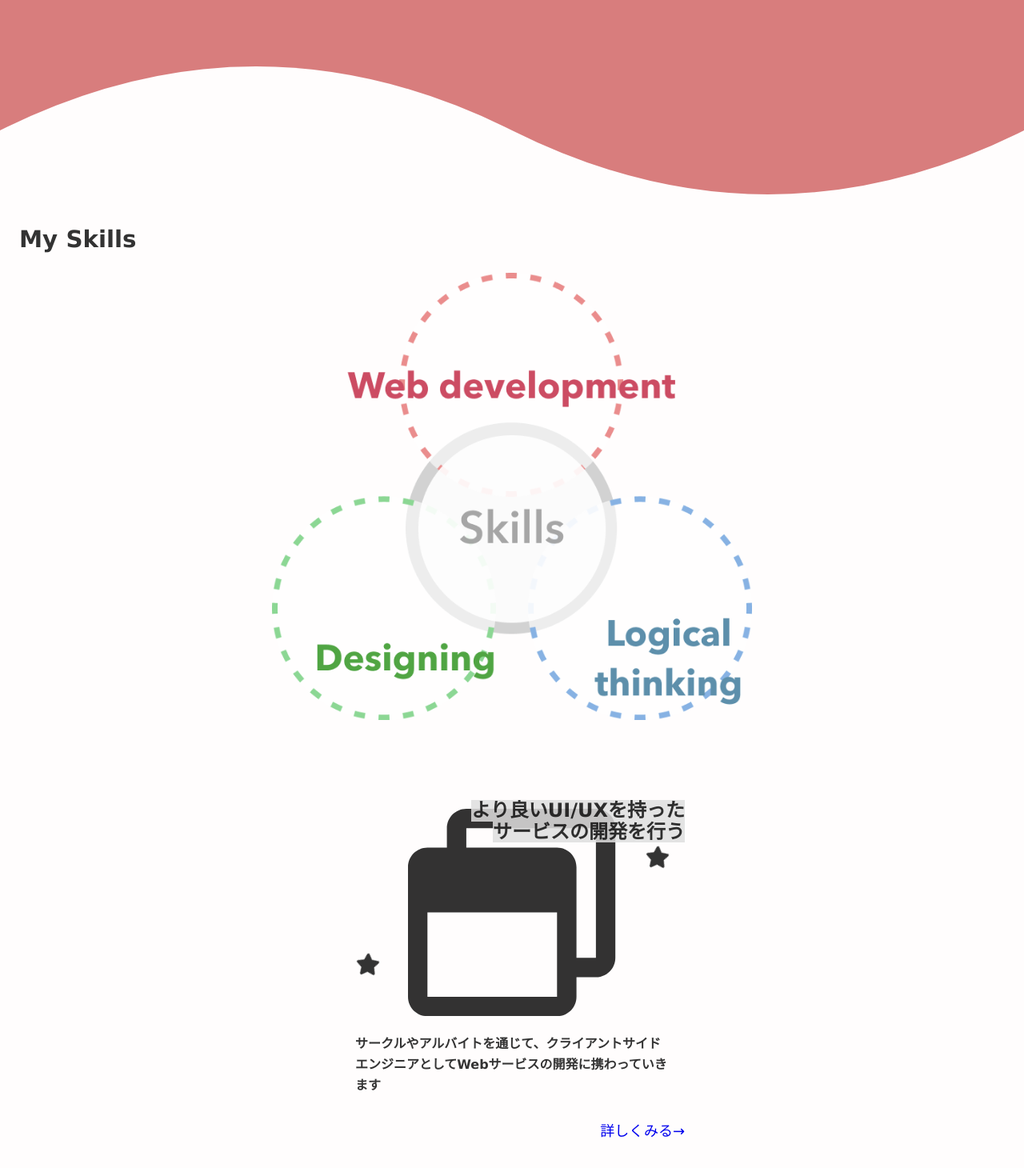
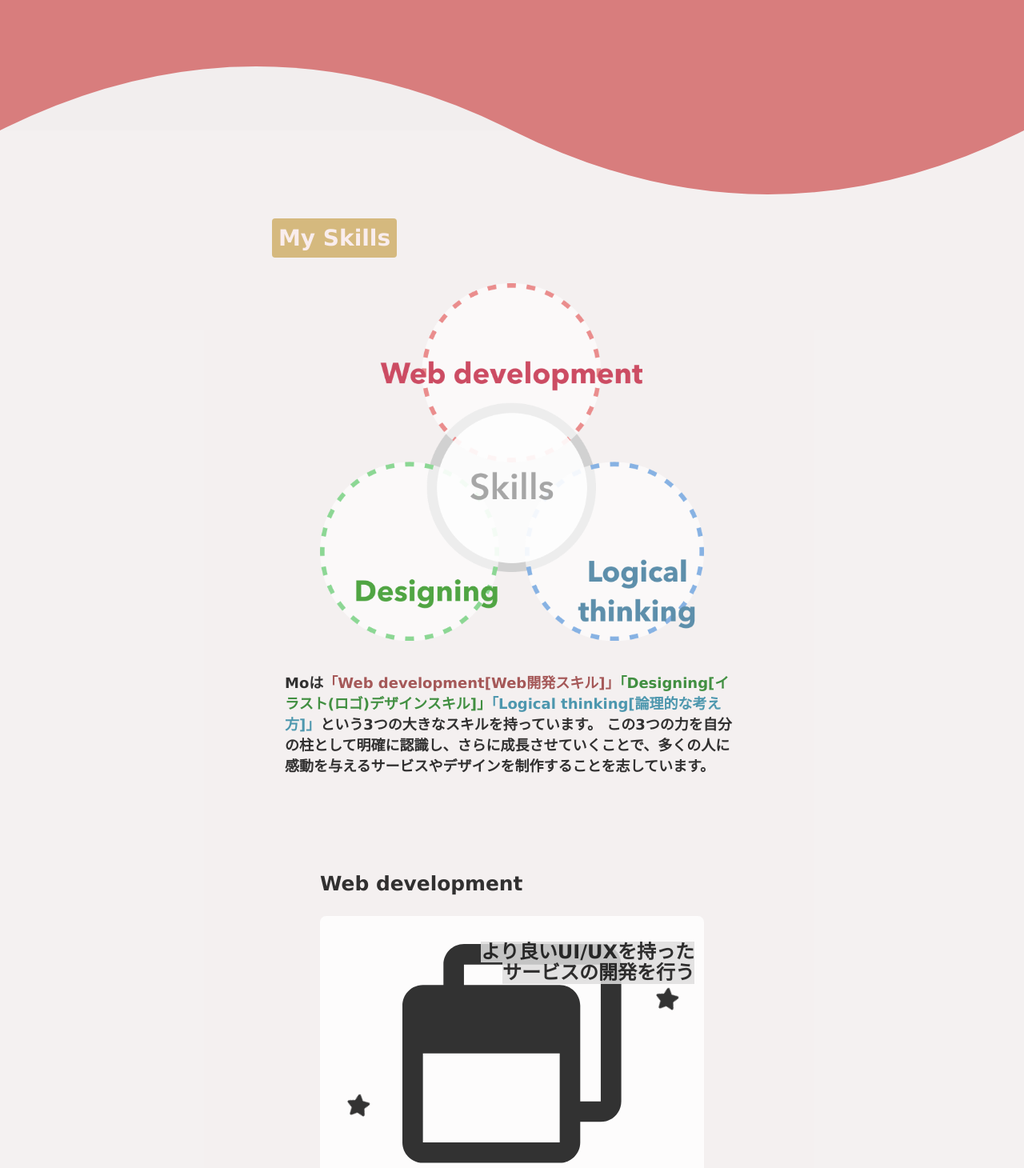
Before and after one commit to momoogles/momoogles.github.io, a Gatsby site: page / in a window 1280 px wide. Shown: the part 605-2065 px from the top of the page at 80% size. Built offline with nearby package versions, Linux system fonts and the light colour scheme; Gatsby itself is replaced by a stand-in of ours.

Commit message:
add the descriotion for three pillars

```diff
--- a/src/components/modules/AdCard.js
+++ b/src/components/modules/AdCard.js
@@ -9,7 +9,7 @@ import './AdCard.scss'
 const AdCard = ({ paragraphList, adText, paragraphPosition, link, children }) => {
   const paragraphElements = paragraphList.map(paragraph => <div className="paragraph-wrap" key={`ad-title-${paragraph}`}><span className="belt">{paragraph}</span></div>)
   return (
-    <article className="ad-card">
+    <div className="ad-card">
       <div className="image-wrap -show">
         <div className="ad-image">{children}</div>
         <h3 className={`sub-sub-title -flex-column -${paragraphPosition}`}>
@@ -22,7 +22,7 @@ const AdCard = ({ paragraphList, adText, paragraphPosition, link, children }) =>
       </div>
       <p className="text">{adText}</p>
       <div className="link"><Link to={link}>詳しくみる→</Link></div>
-    </article>
+    </div>
   )
 }
 
--- a/src/components/modules/AdCard.scss
+++ b/src/components/modules/AdCard.scss
@@ -8,7 +8,9 @@
 }
 
 .ad-card {
-  margin-top: 100px;
+  padding: 32px 12px;
+  border-radius: 8px;
+  background-color: rgba(255, 255, 255, 0.8);
   .sub-sub-title {
     font-size: 24px;
     overflow: hidden;
--- a/src/components/modules/Header.scss
+++ b/src/components/modules/Header.scss
@@ -92,7 +92,7 @@
     }
   }
   &.-white {
-    background-color: rgba(240, 238, 238, 0.9);
+    background-color: rgba(232, 223, 223, 0.9);
   }
 }
 
--- a/src/pages/index.js
+++ b/src/pages/index.js
@@ -11,11 +11,36 @@ import MySkillsImg from "components/modules/MySkillsImg"
 import './index.scss'
 
 class IndexPage extends React.Component {
-  state = {
+  constructor(props) {
+    super(props)
+    this.state = {
       scrollTop: null
     }
-  cardList = [
+    this.handleScroll = throttle(event => {
+      this.setState({ scrollTop: window.scrollY })
+    }, 100)
+  }
+  renderCardElements(cardList) {
+    return cardList.map((card, index) => (
+      <article className="card-wrap" key={`ad-card-${index}`}>
+        <h3>{card.cardTitle}</h3>
+        <AdCard
+          paragraphList={card.paragraphList}
+          paragraphPosition={card.paragraphPosition}
+          adText={card.adText}
+          link={card.link}
+        >{card.childrenElement}</AdCard>
+      </article>
+    ))
+  }
+  componentDidMount() {
+    window.addEventListener('scroll', this.handleScroll);
+  }
+  render() {
+    console.log(this.state.scrollTop)
+    const cardList = [
       {
+        cardTitle: "Web development",
         paragraphList: ["より良いUI/UXを持った", "サービスの開発を行う"],
         paragraphPosition: "right",
         adText: "サークルやアルバイトを通じて、クライアントサイドエンジニアとしてWebサービスの開発に携わっていきます",
@@ -26,6 +51,7 @@ class IndexPage extends React.Component {
           </svg>
       },
       {
+        cardTitle: "Designing",
         paragraphList: ["高クオリティな", "イラストやロゴを届ける"],
         paragraphPosition: "left",
         adText: "小さな頃からイラストを描いてきたその経験を活かして、人の心に触れるデザインを考えていきます",
@@ -36,6 +62,7 @@ class IndexPage extends React.Component {
           </svg>
       },
       {
+        cardTitle: "Logical thinking",
         paragraphList: ["統計的で論理的な", "情報を発信する"],
         paragraphPosition: "right",
         adText: "大学で専攻している統計学の勉強を通して、統計的かつ論理的な力を持った情報を発信していきます",
@@ -46,33 +73,15 @@ class IndexPage extends React.Component {
           </svg>
       }
     ]
-  renderCardElements = () => {
-    return this.cardList.map((card, index) => (
-      <div className="card-wrap" key={`ad-card-${index}`}>
-        <AdCard
-          paragraphList={card.paragraphList}
-          paragraphPosition={card.paragraphPosition}
-          adText={card.adText}
-          link={card.link}
-        >{card.childrenElement}</AdCard>
-      </div>
-    ))
-  }
-  handleScroll = throttle(event => {
-    this.setState({ scrollTop: window.scrollY })
-  }, 100)
-  componentDidMount = () => {
-    window.addEventListener('scroll', this.handleScroll);
-  }
-  render() {
     const logoStyle = {
       width: "70%"
     }
     const mySkillsImgStyle = {
       width: "80%",
-      margin: "auto",
-      maxWidth: "600px"
+      margin: "40px auto",
+      maxWidth: "480px"
     }
+
     return (
       <Layout rootId="top" scrollTop={this.state.scrollTop} >
         <SEO title="Home" />
@@ -83,18 +92,23 @@ class IndexPage extends React.Component {
             </div>
             <h2 className="sub-title"><span className="text-wrap">Mo's Home へ</span><span className="text-wrap">ようこそ！</span></h2>
             <p className="text">Mo's Home はとある理系大学で勉学に勤しむ"Mo"の活躍を記したサイトです！</p>
-
             <svg className="wave" viewBox="0 0 100 25" width="50%">
-              <path d="M 0 25 Q 50 0 100 25" fill="#fffdfd" />
+              <path d="M 0 25 Q 50 0 100 25" fill="#f2eeee" />
             </svg>
           </section>
           <section className="main-area">
             <svg className="wave" viewBox="0 0 100 25" width="50%" >
               <path d="M 0 0 Q 50 25 100 0" fill="#d87d7d" />
             </svg>
-            <h2>My Skills</h2>
+            <div className="hero">
+              <h2 className="sub-title"><span className="text-wrap">My Skills</span></h2>
               <MySkillsImg mySkillsImgStyle={mySkillsImgStyle} />
-            {this.renderCardElements()}
+              <p className="description">
+                Moは<span className="-red">「Web development[Web開発スキル]」</span><span className="-green">「Designing[イラスト(ロゴ)デザインスキル]」</span><span className="-blue">「Logical thinking[論理的な考え方]」</span>という3つの大きなスキルを持っています。
+                この3つの力を自分の柱として明確に認識し、さらに成長させていくことで、多くの人に感動を与えるサービスやデザインを制作することを志しています。
+              </p>
+            </div>
+            {this.renderCardElements(cardList)}
           </section>
         </div>
       </Layout >
--- a/src/pages/index.scss
+++ b/src/pages/index.scss
@@ -1,4 +1,13 @@
 #top {
+  .-red {
+    color: #a55858;
+  }
+  .-green {
+    color: rgb(65, 143, 65);
+  }
+  .-blue {
+    color: rgb(77, 151, 174);
+  }
   .main-inner {
     padding: 0;
   }
@@ -38,10 +47,32 @@
     padding: 120px 12px;
     position: relative;
     width: 100vw;
+    background-color: #f2eeeecf;
+    .hero {
+      max-width: 600px;
+      margin: auto;
+      margin-bottom: 60px;
+      .sub-title {
+        font-size: 24px;
+        .text-wrap {
+          color: rgb(249, 237, 237);
+          background-color: rgb(213, 185, 126);
+          border-radius: 4px;
+          padding: 8px;
+        }
+      }
+      .description {
+        padding: 0 16px;
+        font-weight: 600;
+      }
+    }
     .wave {
       position: absolute;
       top: 0;
       right: 0;
+    }
+    .card-wrap {
+      margin-bottom: 60px;
     }
   }
 }
@@ -59,12 +90,31 @@
       flex-direction: column;
       justify-content: center;
       align-items: center;
+      .sub-title {
+        font-size: 32px;
+      }
     }
     .main-area {
       padding: 120px 24px;
+      .hero {
+        .sub-title {
+          font-size: 28px;
+        }
+      }
       .card-wrap {
-        width: calc(480px - 48px);
+        width: 480px;
+        padding: 60px;
         margin: auto;
+      }
+    }
+  }
+}
+
+@media(min-width: 600px) {
+  #top {
+    .main-area {
+      .card-wrap {
+        width: 600px;
       }
     }
   }
```
Lines whose indentation alone changed are shown as unchanged.
